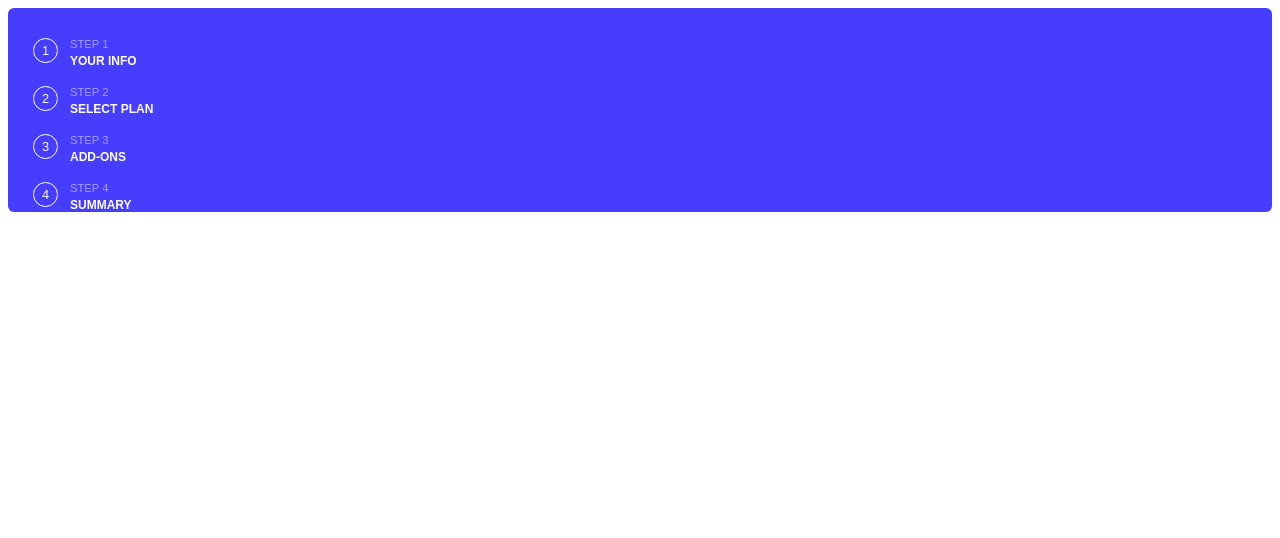
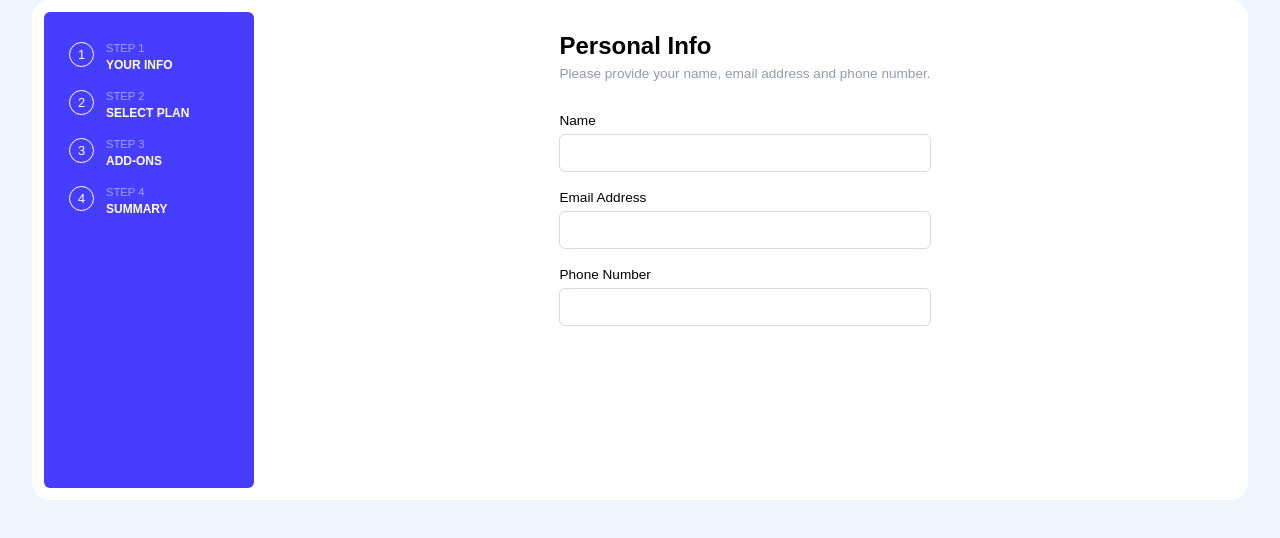
Before and after one commit to eha49/multistep-form, a React (Vite) app: page / in a window 1280 px wide. Shown: the top 538 px of the page. Built offline with nearby package versions, Linux system fonts and the light colour scheme.

Commit message:
first form styling

```diff
--- /dev/null
+++ b/src/components/FormArea/FormArea.jsx
@@ -0,0 +1,26 @@
+import styled from "styled-components";
+import PersonalInfoForm from "../PersonalInfoForm/PersonalInfoForm";
+
+function FormArea() {
+  return (
+    <FromWrapper>
+      <InnerWrapper>
+        <PersonalInfoForm />
+      </InnerWrapper>
+    </FromWrapper>
+  );
+}
+
+const FromWrapper = styled.div`
+  flex: 1;
+`;
+
+const InnerWrapper = styled.div`
+  width: fit-content;
+  margin-left: auto;
+  margin-right: auto;
+  padding-top: 20px;
+  min-height: 100%;
+`;
+
+export default FormArea;
--- /dev/null
+++ b/src/components/FormDescription/FormDescription.jsx
@@ -0,0 +1,11 @@
+import styled from "styled-components";
+
+function FormDescription({ children }) {
+  return <Description>{children}</Description>;
+}
+
+const Description = styled.p`
+  font-size: 0.85rem;
+  color: var(--cool-gray);
+`;
+export default FormDescription;
--- /dev/null
+++ b/src/components/FormTitle/FormTitle.jsx
@@ -0,0 +1,12 @@
+import styled from "styled-components";
+
+function FormTitle({ children }) {
+  return <Title>{children}</Title>;
+}
+
+const Title = styled.h1`
+  font-size: 1.5rem;
+  margin-bottom: 6px;
+`;
+
+export default FormTitle;
--- a/src/components/GlobalStyles/GlobalStyles.jsx
+++ b/src/components/GlobalStyles/GlobalStyles.jsx
@@ -24,9 +24,16 @@ const GlobalStyles = createGlobalStyle`
         --magnolia: hsl(217, 100%, 97%);
         --alabaster: hsl(231, 100%, 99%);
         --white: hsl(0, 0%, 100%);
+
+        height: 100%;
     }
 
-    p, ol, li {
+    body {
+        height: 100%;
+        background-color: var(--magnolia);
+    }
+
+    body, h1, p, ol, li {
         margin: 0;
         padding: 0;
         border: 0;
--- a/src/components/MainBlock/MainBlock.jsx
+++ b/src/components/MainBlock/MainBlock.jsx
@@ -1,14 +1,27 @@
 import styled from "styled-components";
 import SidePanel from "../SidePanel/SidePanel";
+import FormArea from "../FormArea/FormArea";
 
 function MainBlock() {
   return (
     <Wrapper>
       <SidePanel />
+      <FormArea />
     </Wrapper>
   );
 }
 
-const Wrapper = styled.div``;
+export const Wrapper = styled.div`
+  --padding: 12px;
+  --radius: 6px;
+  width: 95%;
+  margin-left: auto;
+  margin-right: auto;
+  min-height: 500px;
+  padding: var(--padding);
+  display: flex;
+  background-color: var(--white);
+  border-radius: calc(var(--padding) + var(--radius));
+`;
 
 export default MainBlock;
--- /dev/null
+++ b/src/components/PersonalInfoForm/PersonalInfoForm.jsx
@@ -0,0 +1,62 @@
+import React from "react";
+import styled from "styled-components";
+import FormTitle from "../FormTitle/FormTitle";
+import FormDescription from "../FormDescription/FormDescription";
+import TextInput from "../TextInput/TextInput";
+
+function PersonalInfoForm() {
+  const [name, setName] = React.useState("");
+  const [email, setEmail] = React.useState("");
+  const [phoneNumber, setPhoneNumber] = React.useState("");
+
+  return (
+    <>
+      <FormTitle>Personal Info</FormTitle>
+      <FormDescription>
+        Please provide your name, email address and phone number.
+      </FormDescription>
+
+      <Form action="#">
+        <InputWrapper>
+          <TextInput
+            type="text"
+            label="name"
+            required={true}
+            value={name}
+            onChange={(event) => setName(event.target.value)}
+          />
+        </InputWrapper>
+        <InputWrapper>
+          <TextInput
+            type="email"
+            label="email address"
+            required={true}
+            value={email}
+            onChange={(event) => setEmail(event.target.value)}
+          />
+        </InputWrapper>
+        <InputWrapper>
+          <TextInput
+            type="tel"
+            label="phone number"
+            required={true}
+            pattern="[0-9]{10}"
+            value={phoneNumber}
+            onChange={(event) => setPhoneNumber(event.target.value)}
+          />
+        </InputWrapper>
+      </Form>
+    </>
+  );
+}
+
+const Form = styled.form`
+  margin-top: 32px;
+`;
+
+const InputWrapper = styled.div`
+  display: flex;
+  flex-direction: column;
+  margin-bottom: 18px;
+`;
+export default PersonalInfoForm;
--- a/src/components/SidePanel/SidePanel.jsx
+++ b/src/components/SidePanel/SidePanel.jsx
@@ -3,7 +3,7 @@ import { LANDMARK_SEQUENCE } from "../../constant";
 
 function SidePanel() {
   return (
-    <Wrapper>
+    <SidePanelWrapper>
       <ol>
         {LANDMARK_SEQUENCE.map((option, index) => {
           const step = index + 1;
@@ -20,16 +20,19 @@ function SidePanel() {
           );
         })}
       </ol>
-    </Wrapper>
+    </SidePanelWrapper>
   );
 }
 
-const Wrapper = styled.aside`
+const SidePanelWrapper = styled.aside`
   background-color: var(--purplish-blue);
-  border-radius: 6px;
+  border-radius: var(--radius);
   color: var(--white);
   padding-top: 30px;
   padding-left: 25px;
+
+  flex-basis: 210px;
+  flex-shrink: 0;
 `;
 
 const Step = styled.li`
--- /dev/null
+++ b/src/components/TextInput/TextInput.jsx
@@ -0,0 +1,37 @@
+import React from "react";
+import styled from "styled-components";
+
+function TextInput({ type, label, value, onChange, ...delegated }) {
+  const id = React.useId();
+  return (
+    <>
+      <Label htmlFor={id}>{label}</Label>
+      <Input
+        type={type}
+        id={id}
+        value={value}
+        onChange={onChange}
+        {...delegated}
+      />
+    </>
+  );
+}
+
+const Label = styled.label`
+  text-transform: capitalize;
+  margin-bottom: 6px;
+  font-size: 0.85rem;
+`;
+
+const Input = styled.input`
+  padding: 8px;
+  border: 1px solid var(--light-gray);
+  border-radius: 6px;
+  line-height: 1.5;
+
+  &:focus-visible {
+    outline: 1px solid var(--purplish-blue);
+  }
+`;
+
+export default TextInput;
```
